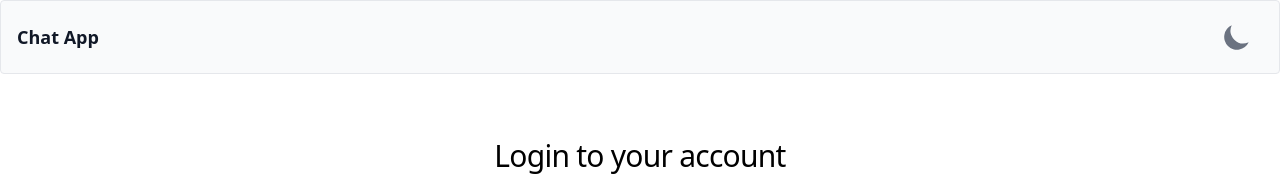
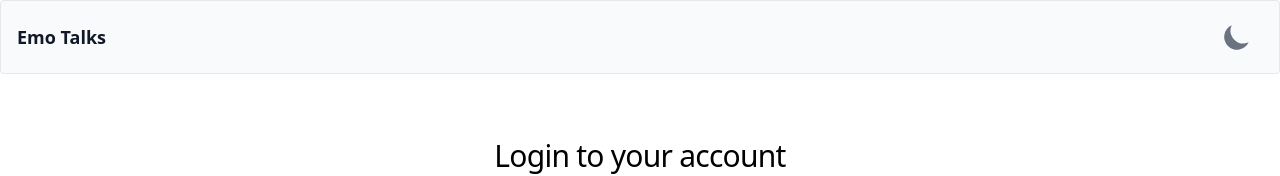
Before and after one commit to hackmack4772/beyondwords, a React (Create React App) app: page /login in a window 1280 px wide. Shown: the top 176 px of the page. Built offline with nearby package versions, Linux system fonts and the light colour scheme; no server answers.

Commit message:
emo talks

```diff
--- a/public/index.html
+++ b/public/index.html
@@ -7,9 +7,9 @@
     <meta name="theme-color" content="#000000" />
     <meta
       name="description"
-      content="Chat app using React, Firebase, MongoDB, Express and Socket.io"
+      content="Emo Talks using React, Firebase, MongoDB, Express and Socket.io"
     />
-    <meta name="keyword" content="chat app, mern stack, socket.io, firebase">
+    <meta name="keyword" content="Emo Talks, mern stack, socket.io, firebase">
     <link rel="apple-touch-icon" sizes="180x180" href="/apple-touch-icon.png">
     <link rel="icon" type="image/png" sizes="32x32" href="/favicon-32x32.png">
     <link rel="icon" type="image/png" sizes="16x16" href="/favicon-16x16.png">
--- a/src/components/layouts/Header.js
+++ b/src/components/layouts/Header.js
@@ -17,7 +17,7 @@ export default function Header() {
         <div className="container mx-auto flex flex-wrap items-center justify-between">
           <Link to="/" className="flex">
             <span className="self-center text-lg font-semibold whitespace-nowrap text-gray-900 dark:text-white">
-              Chat App
+              Emo Talks
             </span>
           </Link>
           <div className="flex md:order-2">
```
